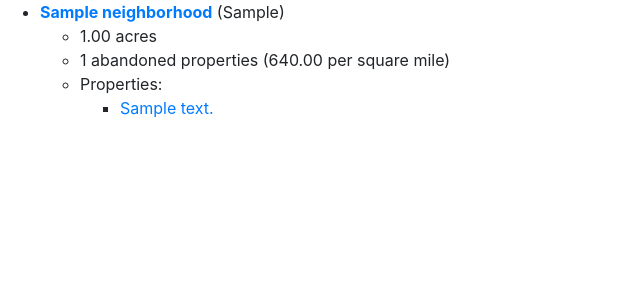
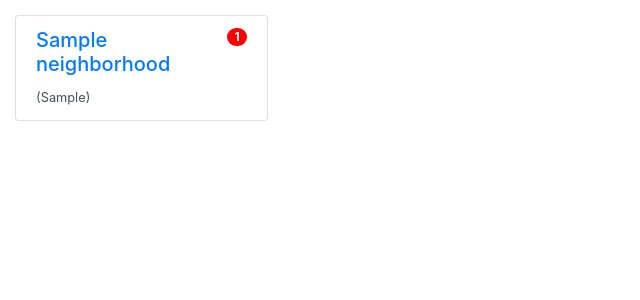
Before and after one commit to ottinger/vacants, a Django app: page /okcvacants/neighborhoods/ in a window 1280 px wide. Shown: the part 56-356 px from the top of the page, without its empty margins (0-640 px from the left). Run offline with Django 3.2, Linux system fonts and the light colour scheme; tables that the repository leaves empty hold one stand-in row (values such as "Sample post"); some libraries are stand-ins or nearby versions.

Commit message:
Redo neighborhood_list_view.html as Bootstrap list group

```diff
--- a/okcvacants/templates/neighborhood_list_view.html
+++ b/okcvacants/templates/neighborhood_list_view.html
@@ -4,26 +4,26 @@
 {% block title %}Neighborhood List{% endblock %}
 
 {% block body %}
-<ul>
+    <ul class="list-group neighborhood-list">
     {% for n in neighborhood_list %}
-        <li>
-            <a href="{% url "neighborhood" n.id %}"><b>{{ n.name }}</b></a> ({{ n.type }})
-            <ul>
-                <li>{{ n.boundary_area|floatformat:2 }} acres</li>
-                <li>{{ n.properties_count }} abandoned properties ({{ n.properties_per_sq_mi|floatformat:2 }} per square
-                    mile)
-                </li>
+        <li class="list-group-item list-group-item-action" data-toggle="collapse" href="#collapse-details-{{ n.id }}">
+            {% if n.all_properties %}
+                <span class="badge badge-primary badge-pill float-right property-count-pill">{{ n.properties_count }}</span>
+            {% endif %}
+            <h5><a href="{% url "neighborhood" n.id %}">{{ n.name }}</a></h5>
+            <small>({{ n.type }})</small>
+            <div id="collapse-details-{{ n.id }}" class="collapse neighborhood-list-details">
+                <p>{{ n.boundary_area|floatformat:2 }} acres; {{ n.properties_count }} abandoned properties
+                    {% if n.all_properties %}({{ n.properties_per_sq_mi|floatformat:2 }} per square
+                        mile){% endif %}</p>
                 {% if n.all_properties %}
-                    <li>
-                        Properties:
-                        <ul>
-                            {% for p in n.all_properties %}
-                                <li><a href="{% url "property" p.id %}">{{ p.address }}</a></li>
-                            {% endfor %}
-                        </ul>
-                    </li>
+                    <ul class="list-group">
+                        {% for p in n.all_properties %}
+                            <li class="list-group-item"><a href="{% url "property" p.id %}">{{ p.address }}</a></li>
+                        {% endfor %}
+                    </ul>
                 {% endif %}
-            </ul>
+            </div>
         </li>
     {% endfor %}
 </ul>
--- a/static/css/style.css
+++ b/static/css/style.css
@@ -4,10 +4,28 @@
 }
 
 .searchbox {
-    padding: 10px;
+    margin: 15px;
 }
+
 
 /* necessary for leaflet % sizing to work right! */
 html, body {
     height: 100%;
 }
+
+/* neighborhood list */
+.neighborhood-list {
+    margin: 15px;
+}
+
+.neighborhood-list-details {
+    margin-top: 10px;
+}
+
+.list-group {
+    display: inline-block;
+}
+
+.property-count-pill {
+    background-color: red;
+}
```
